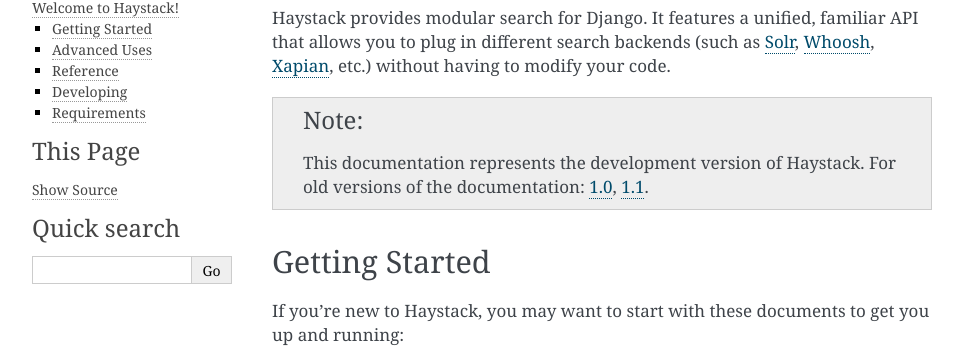
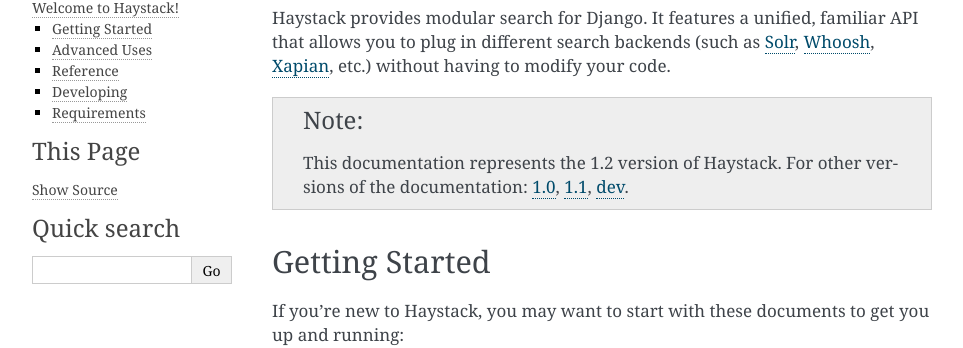
Before and after one commit to django-haystack/django-haystack, a Sphinx documentation site: the page built from docs/index.rst, in a window 1280 px wide and 900 px high. Shown: the part 97-445 px from the top of the window, without its empty margins (148-1111 px from the left). Built offline with Sphinx 7.4.7, drawn with Linux system fonts in a browser that asks for light colours.

Commit message:
Update docs/index.rst
Update development -> 1.2, add link to development docs.

```diff
--- a/docs/index.rst
+++ b/docs/index.rst
@@ -12,11 +12,12 @@
 
 .. note::
 
-    This documentation represents the development version of Haystack. For
-    old versions of the documentation: `1.0`_, `1.1`_.
+    This documentation represents the 1.2 version of Haystack. For
+    other versions of the documentation: `1.0`_, `1.1`_, `dev`_.
 
 .. _`1.0`: http://docs.haystacksearch.org/1.0/
 .. _`1.1`: http://docs.haystacksearch.org/1.1/
+.. _`dev`: http://docs.haystacksearch.org/dev/
 
 Getting Started
 ---------------
```
